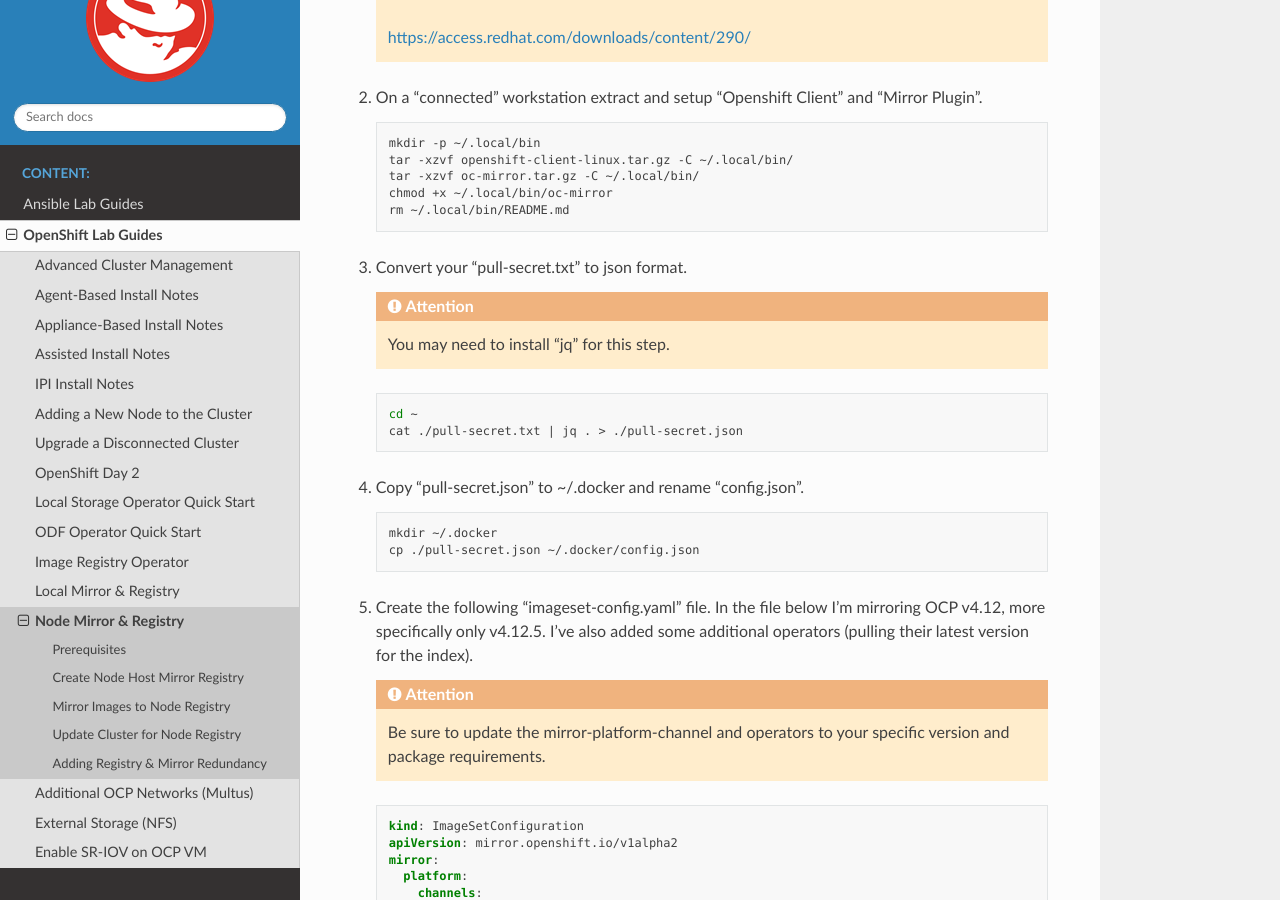
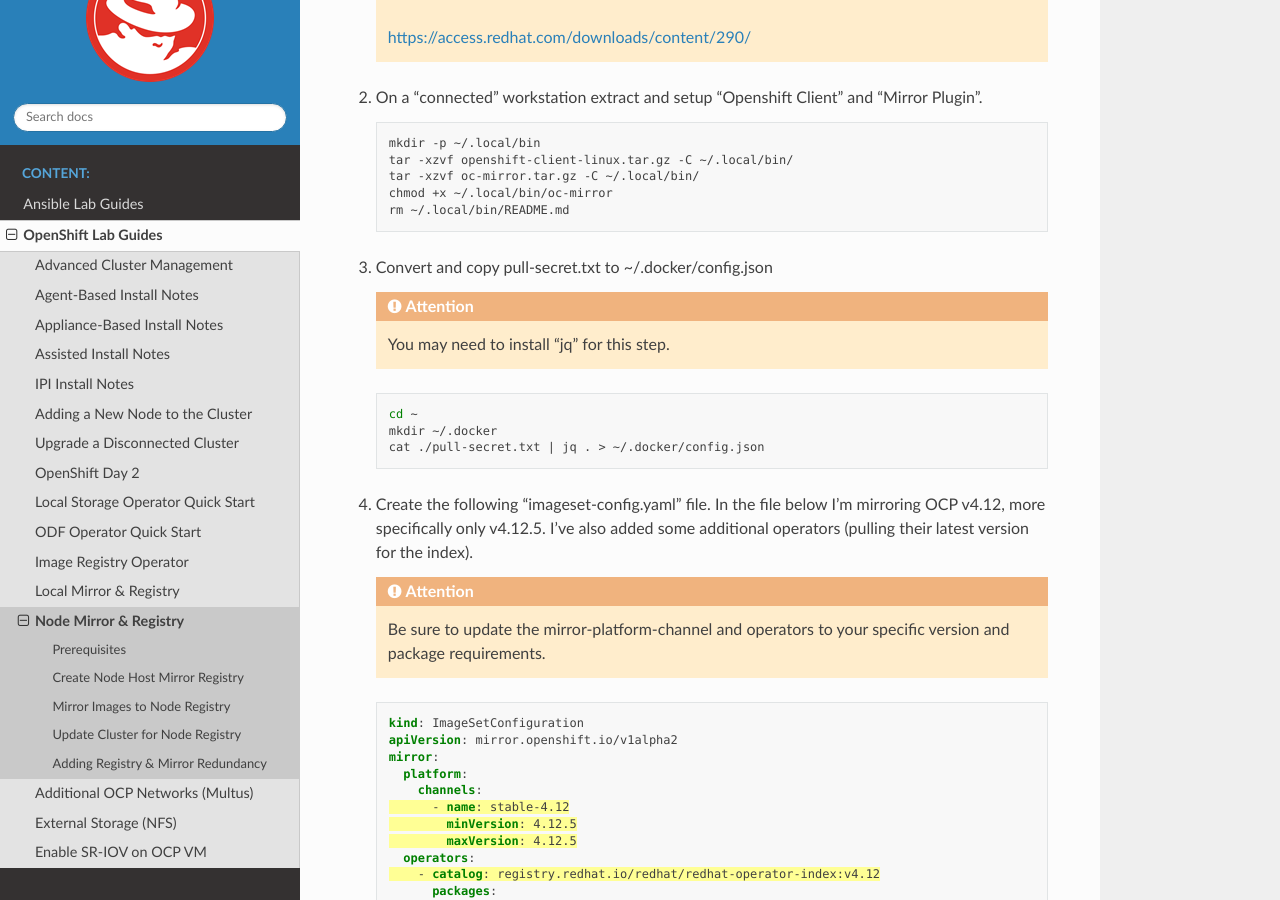
Before and after one commit to vtog/labGuides, a Sphinx documentation site: the page built from source/ocp/node-mirror-registry.rst, in a window 1280 px wide and 900 px high, scrolled down 800 px. Built offline with Sphinx 7.4.7 and the Read the Docs theme 3.1.0, drawn with Linux system fonts in a browser that asks for light colours; pages that are not in the unit, such as notebooks, are missing from menus; some of the changed text lies outside the part shown.

Commit message:
merged pull-secret steps; added fedora tmp work-around

```diff
--- a/source/ocp/local-mirror-registry.rst
+++ b/source/ocp/local-mirror-registry.rst
@@ -133,12 +133,13 @@
    it with the local mirror information. If you haven't done so download it here:
    `your pull secret <https://console.redhat.com/openshift/install/pull-secret>`_
 
-#. Convert and copy pull-secret.json to ~/.docker and rename config.json
+#. Convert and copy pull-secret.txt to ~/.docker/config.json
 
    .. attention:: You may need to install "jq" for this step.
 
    .. code-block:: bash
 
+      cd ~
       mkdir ~/.docker
       cat ./pull-secret.txt | jq . > ~/.docker/config.json
 
--- a/source/ocp/node-mirror-registry.rst
+++ b/source/ocp/node-mirror-registry.rst
@@ -42,21 +42,15 @@
       chmod +x ~/.local/bin/oc-mirror
       rm ~/.local/bin/README.md
 
-#. Convert your "pull-secret.txt" to json format.
+#. Convert and copy pull-secret.txt to ~/.docker/config.json
 
    .. attention:: You may need to install "jq" for this step.
 
    .. code-block:: bash
 
       cd ~
-      cat ./pull-secret.txt | jq . > ./pull-secret.json
-
-#. Copy "pull-secret.json" to ~/.docker and rename "config.json".
-
-   .. code-block:: bash
-
       mkdir ~/.docker
-      cp ./pull-secret.json ~/.docker/config.json
+      cat ./pull-secret.txt | jq . > ~/.docker/config.json
 
 #. Create the following "imageset-config.yaml" file. In the file below I'm
    mirroring OCP v4.12, more specifically only v4.12.5. I've also added some
@@ -227,21 +221,15 @@
    it with the local mirror information. If you haven't done so download it here:
    `your pull secret <https://console.redhat.com/openshift/install/pull-secret>`_
 
-#. Convert "pull secret" to json format.
+#. Convert and copy pull-secret.txt to ~/.docker/config.json
 
    .. attention:: You may need to install "jq" for this step.
 
    .. code-block:: bash
 
       cd ~
-      cat ./pull-secret.txt | jq . > ./pull-secret.json
-
-#. Copy pull-secret.json to ~/.docker and rename config.json
-
-   .. code-block:: bash
-
       mkdir ~/.docker
-      cp ./pull-secret.json ~/.docker/config.json
+      cat ./pull-secret.txt | jq . > ~/.docker/config.json
 
 #. Generate the base64-encoded user name and password for mirror registry.
 
```
Also changed, not shown: 1 other file.
